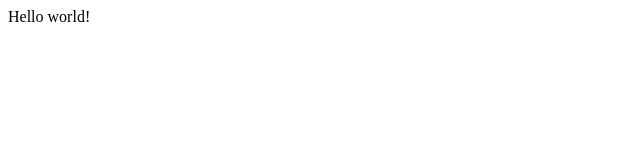
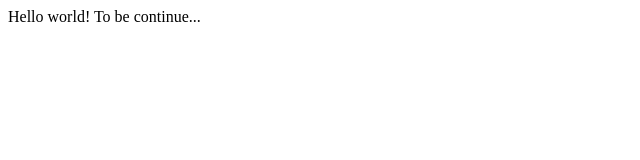
Before and after one commit to poitok/gitExper, a plain HTML site: page index.html in a window 1280 px wide. Shown: the whole page, without its empty margins (0-640 px from the left). Drawn offline with Linux system fonts and the light colour scheme.

Commit message:
gitModfied

```diff
--- a/index.html
+++ b/index.html
@@ -5,6 +5,6 @@
 	<title>Document</title>
 </head>
 <body>
-	Hello world!
+	Hello world! To be continue...
 </body>
 </html>
```
